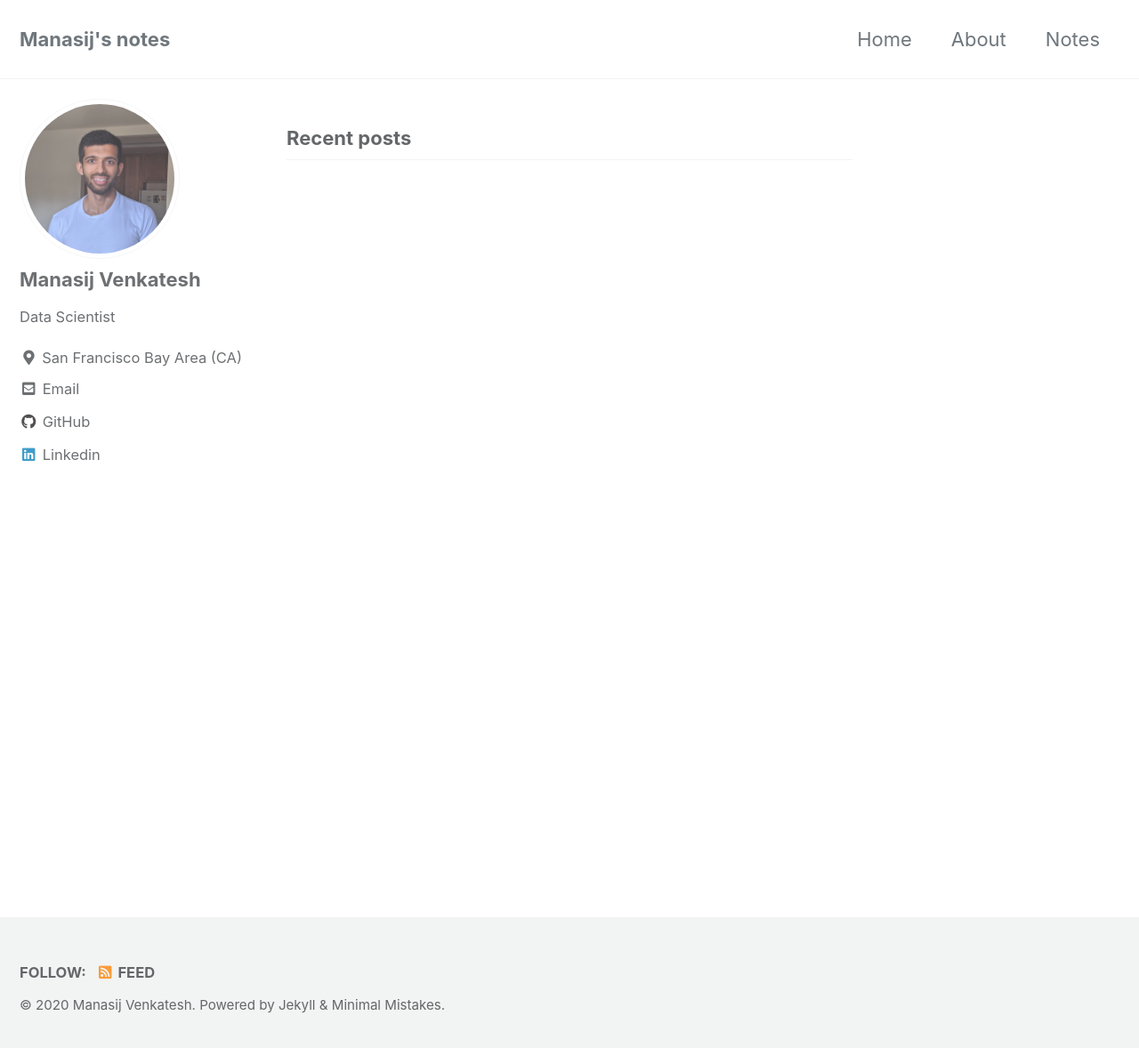
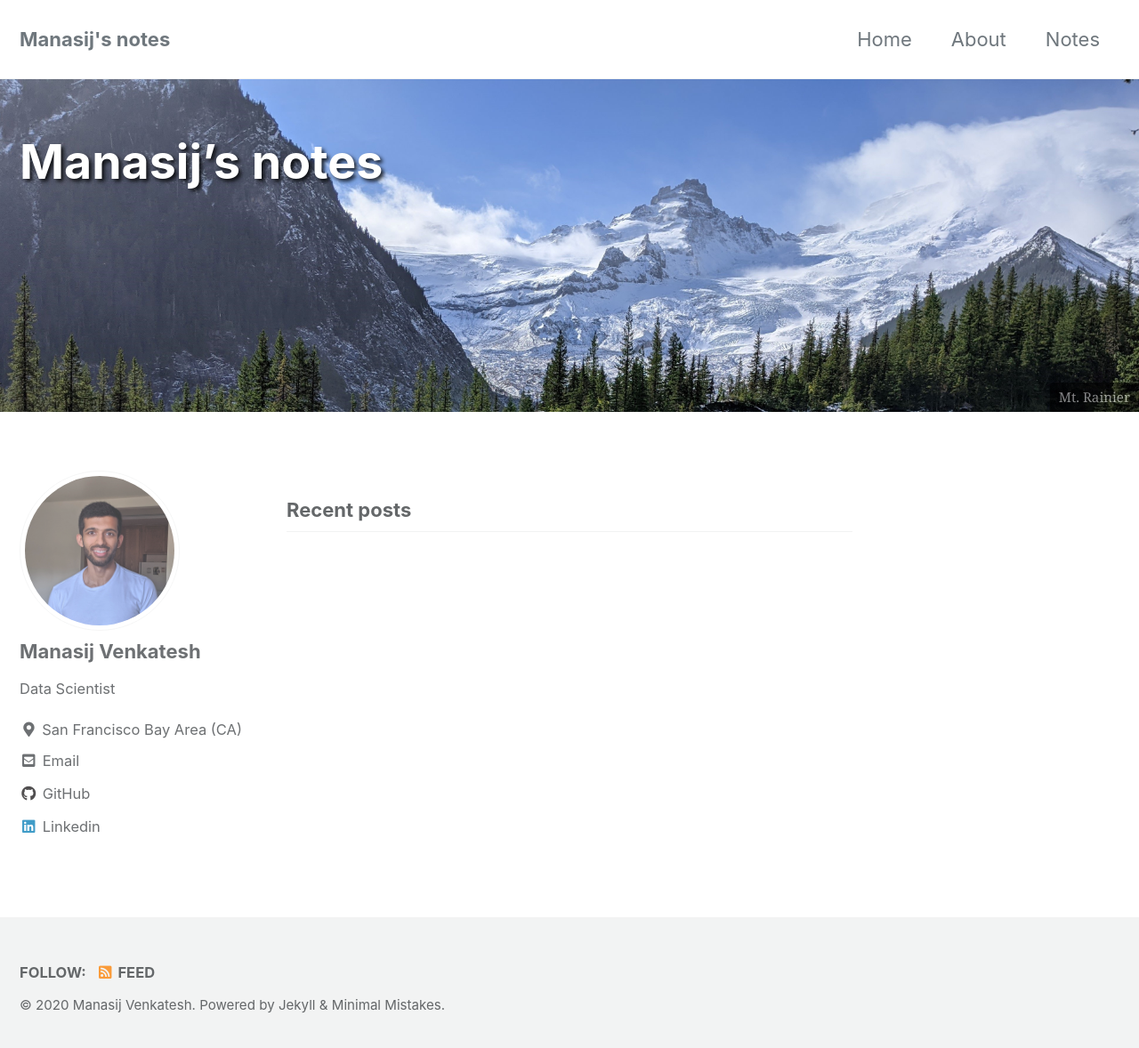
Before and after one commit to makto-toruk/makto-toruk.github.io, a Jekyll site: the page built from index.html, in a window 1280 px wide and 1186 px high. Shown: the top 1178 px of the window at 89% size. Built offline with Jekyll 4.4.1, drawn with Linux system fonts in a browser that asks for light colours; cached includes are drawn as plain includes; the list of posts is cut into pages by our own code.

Commit message:
add header to title page

```diff
--- a/_config.yml
+++ b/_config.yml
@@ -24,7 +24,7 @@ description              : "An amazing website."
 url                      : "https://makto-toruk.github.io"
 baseurl                  : # the subpath of your site, e.g. "/blog"
 repository               : # GitHub username/repo-name e.g. "mmistakes/minimal-mistakes"
-teaser                   : # path of fallback teaser image, e.g. "/assets/images/500x300.png"
+teaser                   : "/assets/images/rainier.jpg"
 logo                     : # path of logo image to display in the masthead, e.g. "/assets/images/88x88.png"
 masthead_title           : # overrides the website title displayed in the masthead, use " " for no title
 # breadcrumbs            : false # true, false (default)
--- a/index.html
+++ b/index.html
@@ -1,4 +1,11 @@
 ---
 layout: home
 author_profile: true
+title: "Manasij's notes
+<br><br>
+<br><br>
+"
+header:
+    overlay_image: /assets/images/rainier.jpg
+    caption: "Mt. Rainier"
 ---
```
Also changed, not shown: assets/images/rainier.jpg (added).
